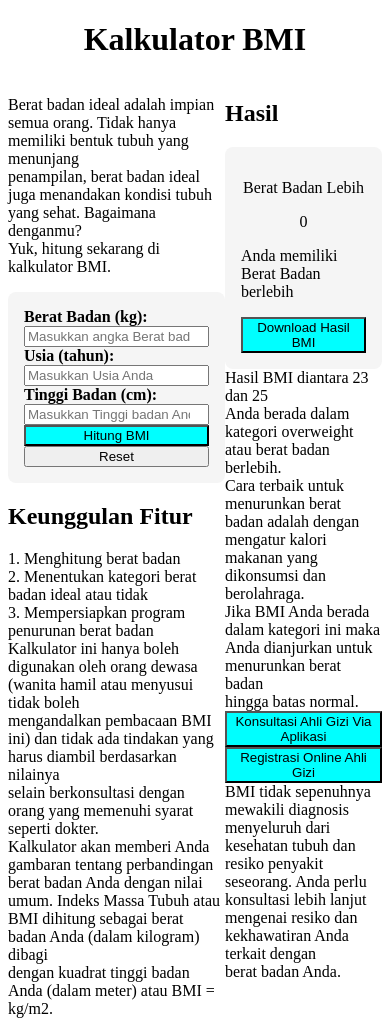
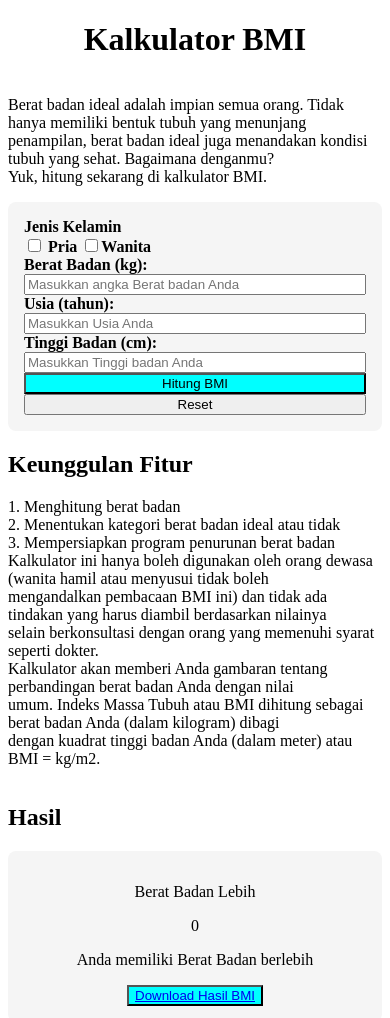
Before and after one commit to ariefse/Front-End, a plain HTML site: page index.html in a window 390 px wide. Shown: the top 1018 px of the page. Drawn offline with Linux system fonts and the light colour scheme.

Commit message:
last update

```diff
--- a/css/styles.css
+++ b/css/styles.css
@@ -59,3 +59,9 @@ form {
 input[type=number] {
     box-sizing: border-box;
 }
+
+@media only screen and (max-width: 540px) {
+    main {
+        flex-direction: column;
+    }
+}
--- a/index.html
+++ b/index.html
@@ -23,27 +23,32 @@
         </article>
         <!-- Form Utama -->
         <form>
+            <div style="font-weight: bold">Jenis Kelamin<br>
+                <input type="checkbox" type="radio" id="Pria">
+                Pria
+            </input>
+            <input type="checkbox" type="radio" id="Wanita">Wanita</input></div>
             <div class="form-item">
                 <label for="berat-badan-input">
                     Berat Badan (kg):
                 </label>
-                <input type="number" id="berat-badan-input" placeholder="Masukkan angka Berat badan Anda">
+                <input type="number" id="berat-badan-input" placeholder="Masukkan angka Berat badan Anda" required />
             </div>
             <div class="form-item">
                 <label for="usia-input">
                     Usia (tahun):
                 </label>
-                <input type="number" id="usia-input" placeholder="Masukkan Usia Anda">
+                <input type="number" id="usia-input" placeholder="Masukkan Usia Anda" required />
             </div>
             <div class="form-item">
                 <label for="tinggi-badan-input">
                     Tinggi Badan (cm):
                 </label>
-                <input type="number" id="tinggi-badan-input" placeholder="Masukkan Tinggi badan Anda">
+                <input type="number" id="tinggi-badan-input" placeholder="Masukkan Tinggi badan Anda" required />
             </div>
 
             <div class="form-item">
-                <button type="button" class="hitung" onclick="getBeratBadan">Hitung BMI</button>
+                <button type="button" class="hitung" onclick="validateForm();" id="hitung">Hitung BMI</button>
                 <button>Reset</button>
             </div>
         </form>
@@ -75,9 +80,9 @@
                 </header>
                 <div class="hasil">
                 <p>Berat Badan Lebih</p>
-                <div result="result-calculation">0</div>
+                <div id="result-calculation">0</div>
                 <p id="info-result">Anda memiliki Berat Badan berlebih</p>
-                <button class="download">Download Hasil BMI</button>
+                <button class="download"><a href="assets/7.-Certificate-of-Health.pdf">Download Hasil BMI</a></button>
             </div>
             </div>
             <!-- Artikel ketiga -->
@@ -90,8 +95,8 @@
                      hingga batas normal.
                 </p1>
                 <div>
-                    <button class="konsultasi">Konsultasi Ahli Gizi Via Aplikasi</button>
-                    <button class="registrasi">Registrasi Online Ahli Gizi</button>
+                    <button class="konsultasi"><a href="https://www.d2d.co.id/">Konsultasi Ahli Gizi Via Aplikasi</a></button>
+                    <button class="registrasi"><a href="https://persadahospital.co.id/kontak">Registrasi Online Ahli Gizi</a></button>
                 </div>
                 <div>
                     <p2>BMI tidak sepenuhnya mewakili diagnosis menyeluruh dari kesehatan tubuh dan resiko penyakit <br>
--- a/js/script.js
+++ b/js/script.js
@@ -1,18 +1,21 @@
 
-console.log('hola');
+function validateForm() {
+    let inputBeratBadan = document.getElementById('berat-badan-input').value;
+    let inputUsia = document.getElementById('usia-input').value;
+    let inputTinggiBadan = document.getElementById('tinggi-badan-input').value;
 
-function getBeratBadan() {
-    console.log(document.getElementById('berat-badan-input').value);
-}
+    console.log('BB:' + inputBeratBadan);
+    console.log('Usia:' + inputUsia);
+    console.log('Tinggi:' + inputTinggiBadan);
+    if (inputBeratBadan != '' && inputUsia != '' && inputTinggiBadan != '') {
+        let calculate = parseInt(inputBeratBadan) / parseInt (inputTinggiBadan) * (inputTinggiBadan);
+        updateResult (calculate);
+     } else {
+                alert ('Data tidak benar, Mohon cek kembali !!');
 
+        }
+    }
 
-
-function getUsia() {
-    console.log(document.getElementById('usia-input').value);
-}
-
-
-
-function getTinggiBadan() {
-    console.log(document.getElementById('tinggi-badan-input').value);
-}
+    function updateResult(result) {
+        document.getElementById('result-calculation').innerHTML = result;
+    }
```
Also changed, not shown: 1 other file.
